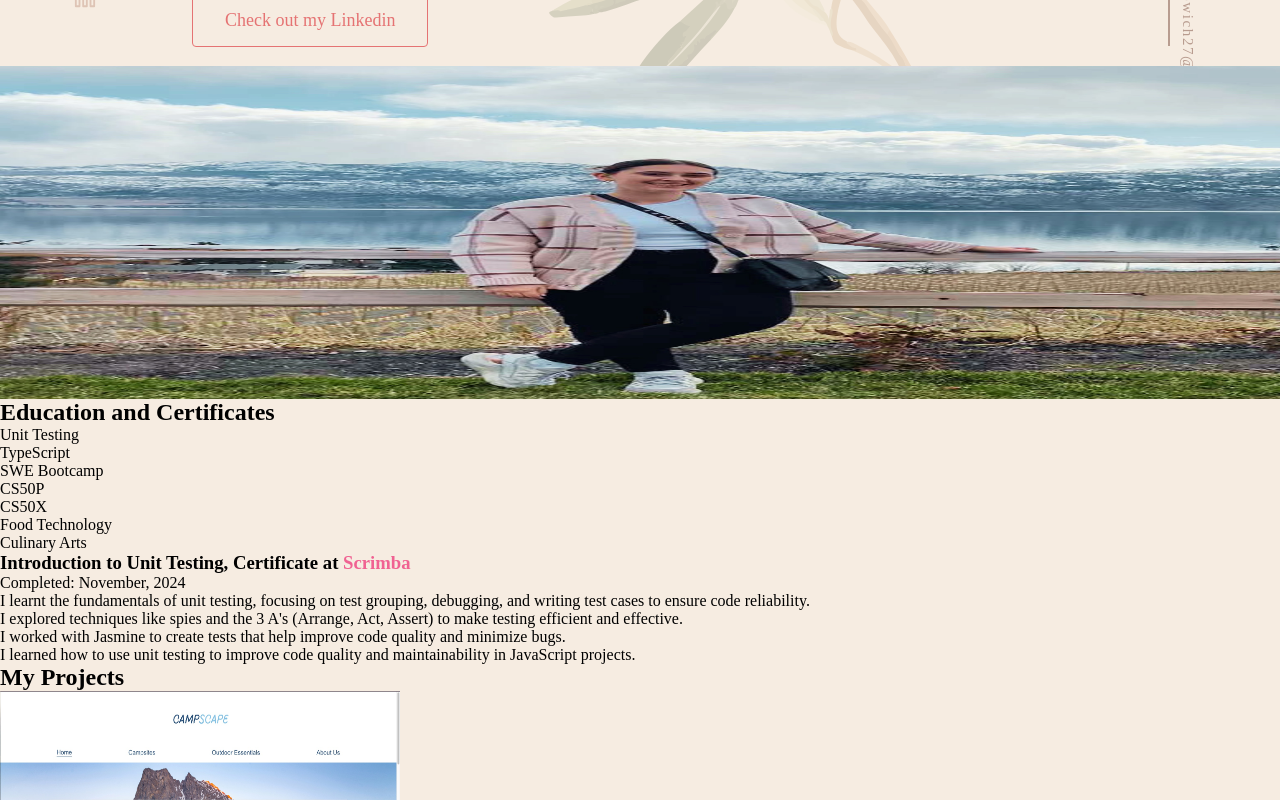
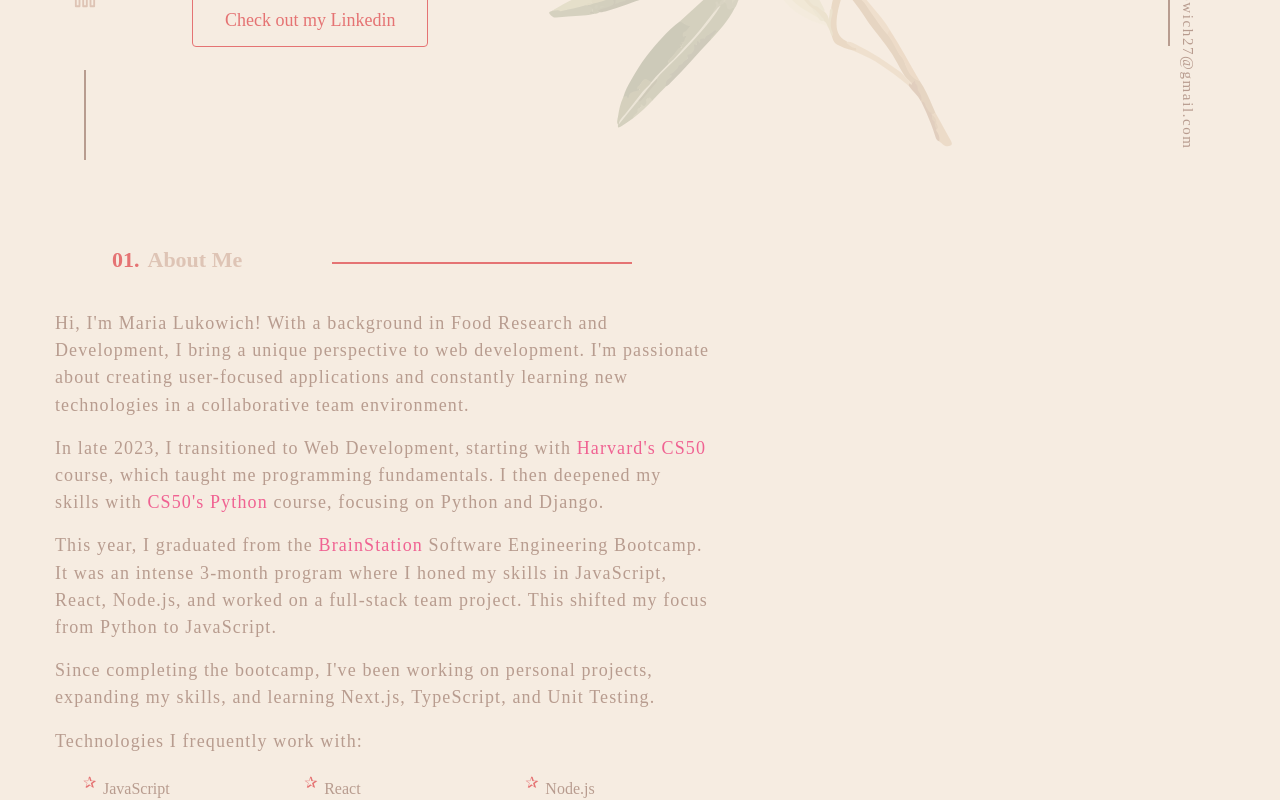
Before and after one commit to mizanurrahman13/Portfolio2, a Next.js app: page / in a window 1280 px wide. Shown: the part 640-1440 px from the top of the page. Built offline with nearby package versions, Linux system fonts and the light colour scheme; no server answers.

Commit message:
styling all the break points for the about me section

```diff
--- a/src/app/components/AboutMe/AboutMe.scss
+++ b/src/app/components/AboutMe/AboutMe.scss
@@ -1,2 +1,177 @@
 @use "../../styles/variables" as *;
 @use "../../styles/mixins" as *;
+
+.about{
+    margin: 15rem 4rem;
+
+    &__title{
+        color: $lightest-brown;
+        position: relative;
+    }
+    &__title-text{
+        margin-bottom: 2rem;
+        @include text-large2;
+        font-weight: 700;
+        position: relative;
+        &::before{
+            counter-increment: title;
+            content: "0" counter(title) ".";
+            margin-right: 0.5rem;
+            color: $theme-color;
+        }
+        &::after{
+            content: "";
+            display: block;
+            position: absolute;
+            top: 20px;
+            width: 300px;
+            background-color: $theme-color;
+            height: 2px;
+            margin-left: 220px;
+        }
+    }
+    &__grid{
+        display: grid;
+        grid-template-columns: 100%;
+        align-items: center;
+        gap: 1rem;
+    }
+    &__grid-info{
+        display: flex;
+        flex-direction: column;
+        gap: 1rem;
+        position: relative;
+
+    }
+    &__grid-info-text{
+        color: $light-brown;
+        margin-right: 10%;
+        @include text-large;
+        letter-spacing: 0.07rem;
+        line-height: 1.7rem;
+        font-weight: 500;
+    }
+    &__grid-info-list{
+        display: grid;
+        grid-template-columns: repeat(3, 1fr);
+        list-style-type: none;
+        position: relative;
+        left: -8%;
+        gap: 30px;
+        padding: 0 3rem;
+    }
+    &__grid-info-list-item{
+        line-height: 1.7rem;
+        font-weight: 500;
+        color: $light-brown;
+        @include text-base;
+        position: relative;
+
+        &::before{
+            content: "✰";
+            position: absolute;
+            left: -20px;
+            top: 6px;
+            color: $theme-color;
+            line-height: 12px;
+        }
+    }
+    &__grid-image{
+        visibility: hidden;
+    }
+    @include tablet{
+        margin: 15rem 3.75rem;
+
+        &__title-text{
+            margin-left: 6rem;
+        }
+
+        &__grid{
+            display: flex;
+            align-items: center;
+            justify-content: center;
+            flex-direction: column;
+        }
+        &__grid-info{
+            left: 10%;
+        }
+        &__grid-info-list{
+            left: 0%;
+        }
+        &__grid-image{
+            visibility: hidden;
+        }
+    }
+    @include desktop{
+        margin: 15rem 2rem;
+
+    &__title{
+        margin-left: -1rem;
+    }
+
+    &__grid{
+        display: grid;
+        grid-template-columns: 60% 40%;
+        gap: 100px;
+    }
+    &__grid-image{
+        position: relative;
+        width: max-content;
+        height: max-content;
+        visibility: visible;
+    }
+    &__grid-image-container{
+        position: relative;
+        height: 550px;
+        width: 430px;
+        object-fit: cover;
+        z-index: 0;
+        transition: 0.3s ease-in-out;
+        border-radius: 0.2rem;
+
+        &:hover{
+            filter: none;
+        }
+    }
+    }
+}
+
+.overlay{
+    visibility: hidden;
+
+    @include tablet{
+        visibility: hidden;
+    }
+    @include desktop{
+        visibility: visible;
+        z-index: 1;
+        position: absolute;
+        height: 550px;
+        width: 430px;
+        background-color: rgba(255, 171, 145, 0.61);
+        border-radius: 0.2rem;
+        transition: 0.3s ease-in-out;
+
+        &:hover{
+            background-color: #00000000;
+        }
+
+        &__border{
+            z-index: -3;
+            height: 100%;
+            width: 100%;
+            position: absolute;
+            border: 2px solid $theme-color;
+            top: 1rem;
+            left: 1rem;
+            border-radius: 0.2rem;
+            transition: 0.3s ease-in-out;
+
+            &:hover{
+                top: 0.5rem;
+                left: 0.5rem;
+            }
+        }
+
+    }
+}
```
